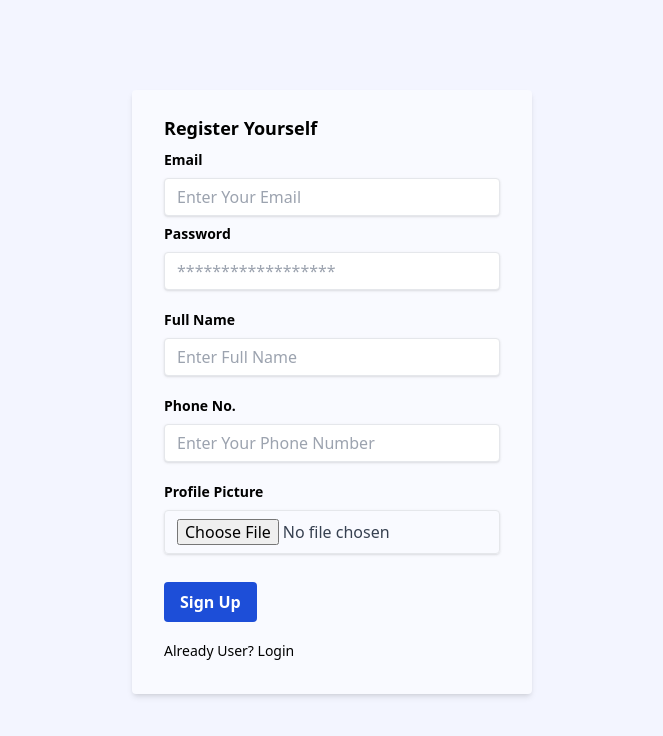
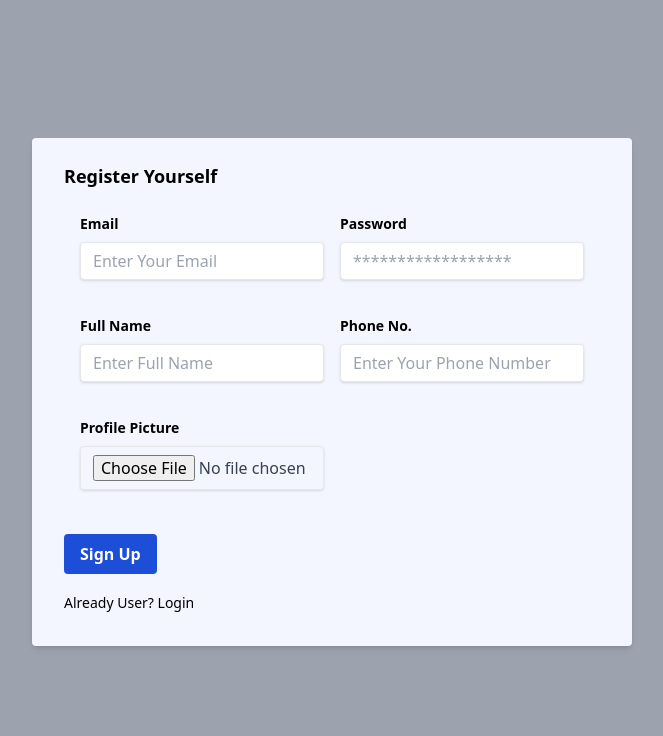
Before and after one commit to Ayann138/ChatApp, a Next.js app: page /Register in a window 1280 px wide. Shown: the top 736 px of the page, without its empty margins (308-971 px from the left). Built offline with nearby package versions, Linux system fonts and the light colour scheme.

Commit message:
styling updates in register page

```diff
--- a/pages/Register/index.js
+++ b/pages/Register/index.js
@@ -12,7 +12,7 @@ function SignupForm() {
   const handleSignUp = async () => {
     const uid = uuidv4();
     const formData = new FormData();
-    formData.append('uid' , uid)
+    formData.append('uid', uid)
     formData.append('email', email);
     formData.append('password', password);
     formData.append('fullName', fullName);
@@ -47,12 +47,15 @@ function SignupForm() {
   };
 
   return (
-    <div className="bg-secondary flex items-center justify-center h-screen">
+    <div className="bg-gray-400 flex items-center justify-center h-screen">
       <div>
         {/* Left Side card */}
-        <form className="bg-light shadow-md rounded px-8 pt-6 pb-8 mb-4 w-[400px]">
-          <div className="mb-2">
+        <form className=" bg-secondary shadow-md rounded px-8 pt-6 pb-8 mb-4 w-[600px] ">
           <h1 className="block text-black text-lg font-bold mb-2">Register Yourself</h1>
+          <div className='grid grid-cols-2 p-2'>
+
+
+            <div className="mb-2 p-2">
               <label className="block text-black text-sm font-bold mb-2" htmlFor="email">
                 Email
               </label>
@@ -65,7 +68,7 @@ function SignupForm() {
                 onChange={(e) => setEmail(e.target.value)}
               />
             </div>
-          <div className="mb-2">
+            <div className="mb-2 p-2">
               <label className="block text-black text-sm font-bold mb-2" htmlFor="password">
                 Password
               </label>
@@ -78,7 +81,7 @@ function SignupForm() {
                 onChange={(e) => setPassword(e.target.value)}
               />
             </div>
-          <div className="mb-2">
+            <div className="mb-2 p-2">
               <label className="block text-black text-sm font-bold mb-2" htmlFor="fullName">
                 Full Name
               </label>
@@ -91,7 +94,7 @@ function SignupForm() {
                 onChange={(e) => setFullName(e.target.value)}
               />
             </div>
-          <div className="mb-2">
+            <div className="mb-2 p-2">
               <label className="block text-black text-sm font-bold mb-2" htmlFor="phoneNo">
                 Phone No.
               </label>
@@ -104,7 +107,7 @@ function SignupForm() {
                 onChange={(e) => setPhone(e.target.value)}
               />
             </div>
-          <div className="mb-4">
+            <div className="mb-4 p-2">
               <label className="block text-black text-sm font-bold mb-2" htmlFor="profilePic">
                 Profile Picture
               </label>
@@ -116,6 +119,7 @@ function SignupForm() {
                 accept="image/*"
                 onChange={handleProfilePicChange}
               />
+            </div>
           </div>
           <div className="flex items-center justify-between">
             <button
```
Lines whose indentation alone changed are shown as unchanged.
